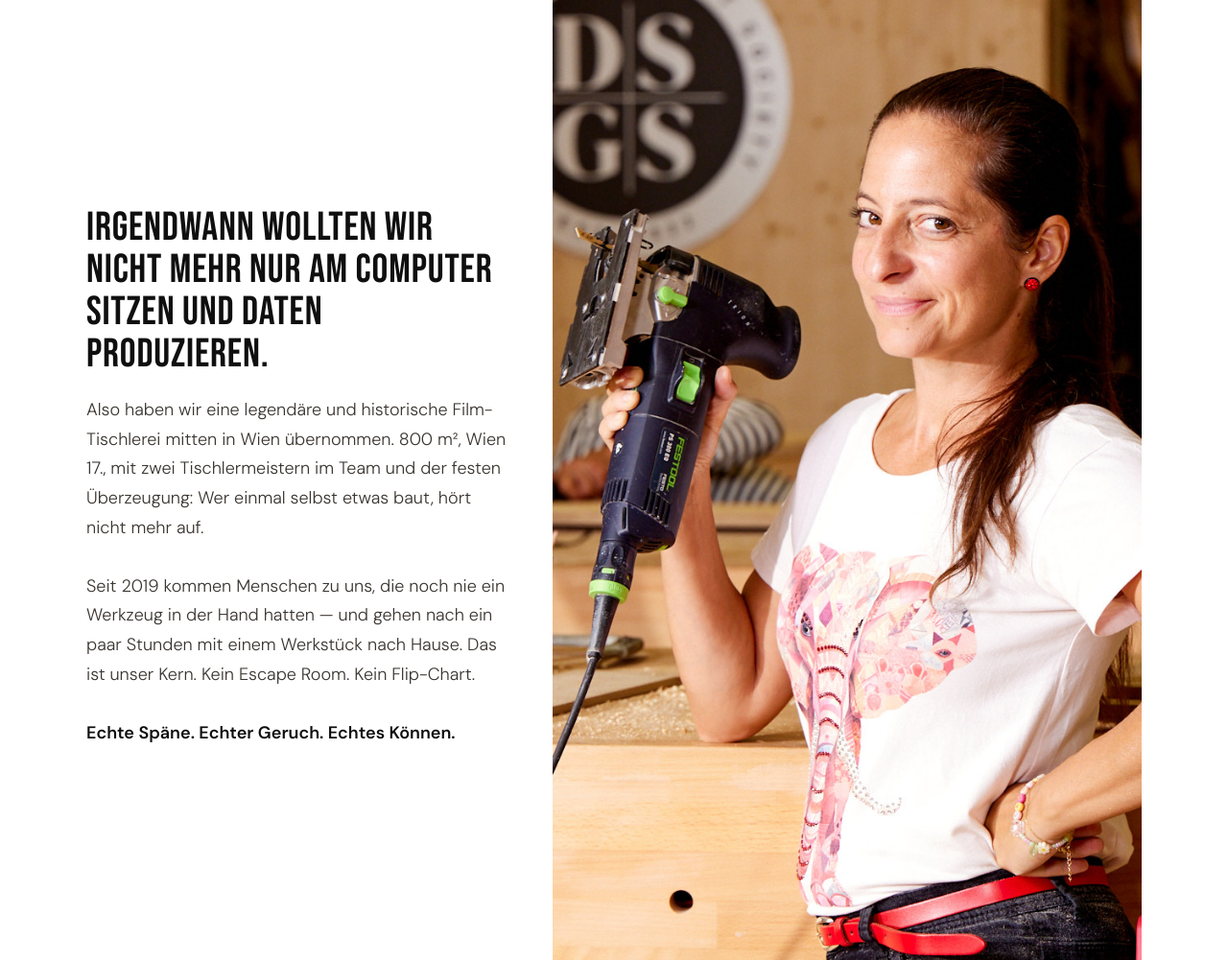
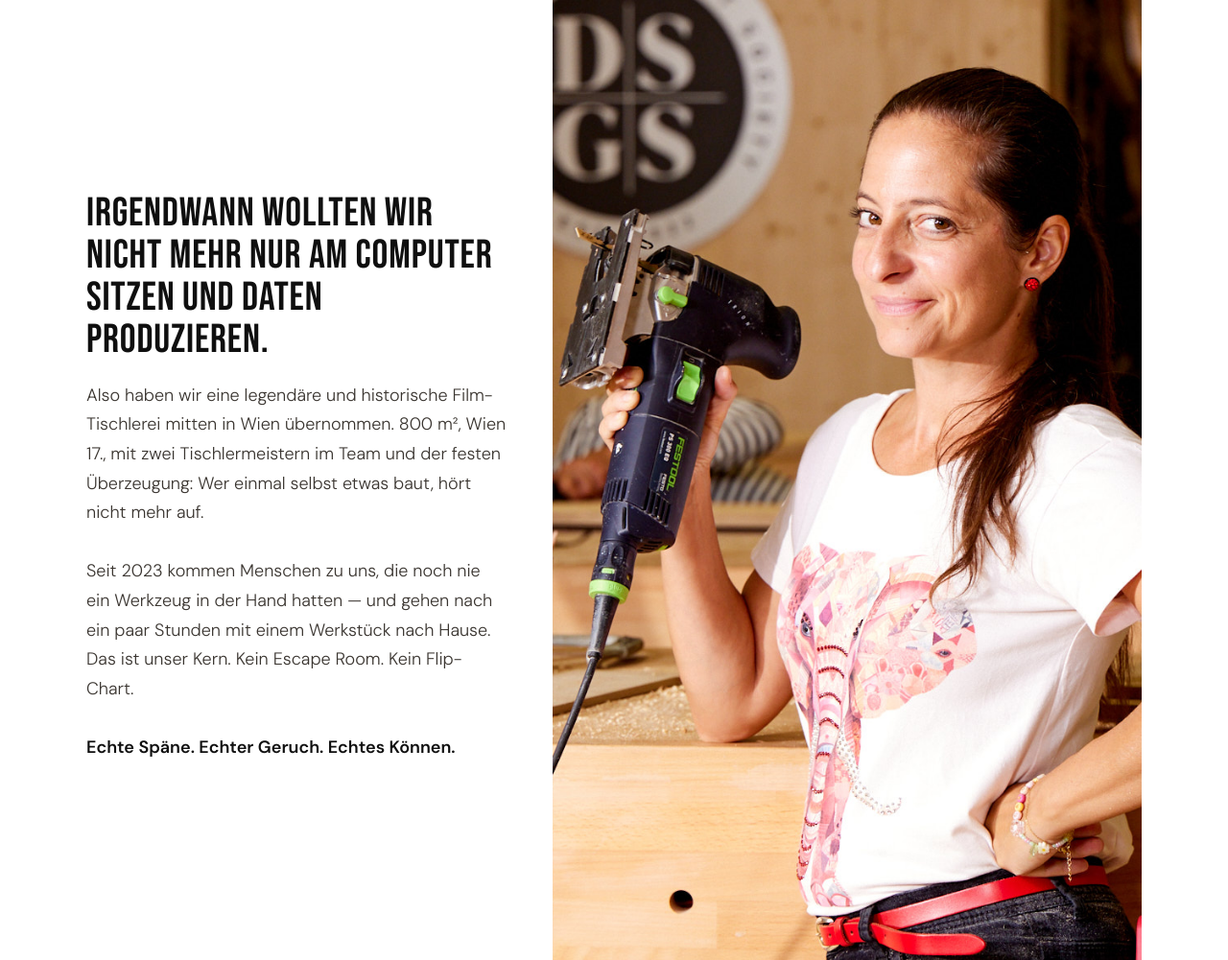
Before and after one commit to janhosa/dsgs-x-festool, a plain HTML site: page index.html in a window 1280 px wide. Shown: the part 1037-2038 px from the top of the page at 96% size. Drawn offline with nearby package versions, Linux system fonts and the light colour scheme.

Commit message:
Update index.html

```diff
--- a/index.html
+++ b/index.html
@@ -912,7 +912,7 @@ footer {
         <span class="pull">Irgendwann wollten wir nicht mehr nur am Computer sitzen und Daten produzieren.</span>
         Also haben wir eine legendäre und historische Film-Tischlerei mitten in Wien übernommen. 800 m², Wien 17., mit zwei Tischlermeistern im Team und der festen Überzeugung: Wer einmal selbst etwas baut, hört nicht mehr auf.
         <br><br>
-        Seit 2019 kommen Menschen zu uns, die noch nie ein Werkzeug in der Hand hatten — und gehen nach ein paar Stunden mit einem Werkstück nach Hause.
+        Seit 2023 kommen Menschen zu uns, die noch nie ein Werkzeug in der Hand hatten — und gehen nach ein paar Stunden mit einem Werkstück nach Hause.
         Das ist unser Kern. Kein Escape Room. Kein Flip-Chart.
         <br><br>
         <strong>Echte Späne. Echter Geruch. Echtes Können.</strong>
```
